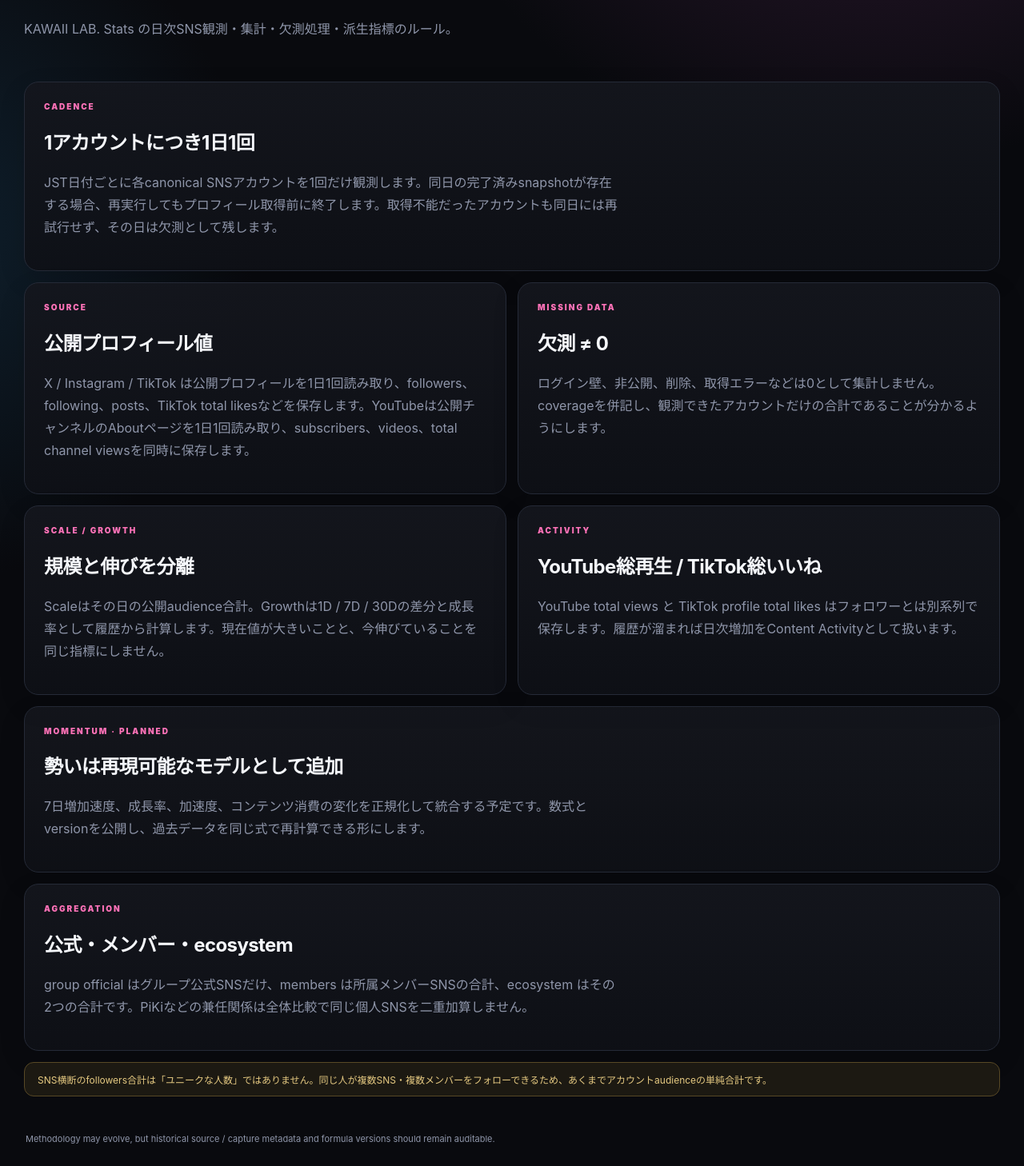
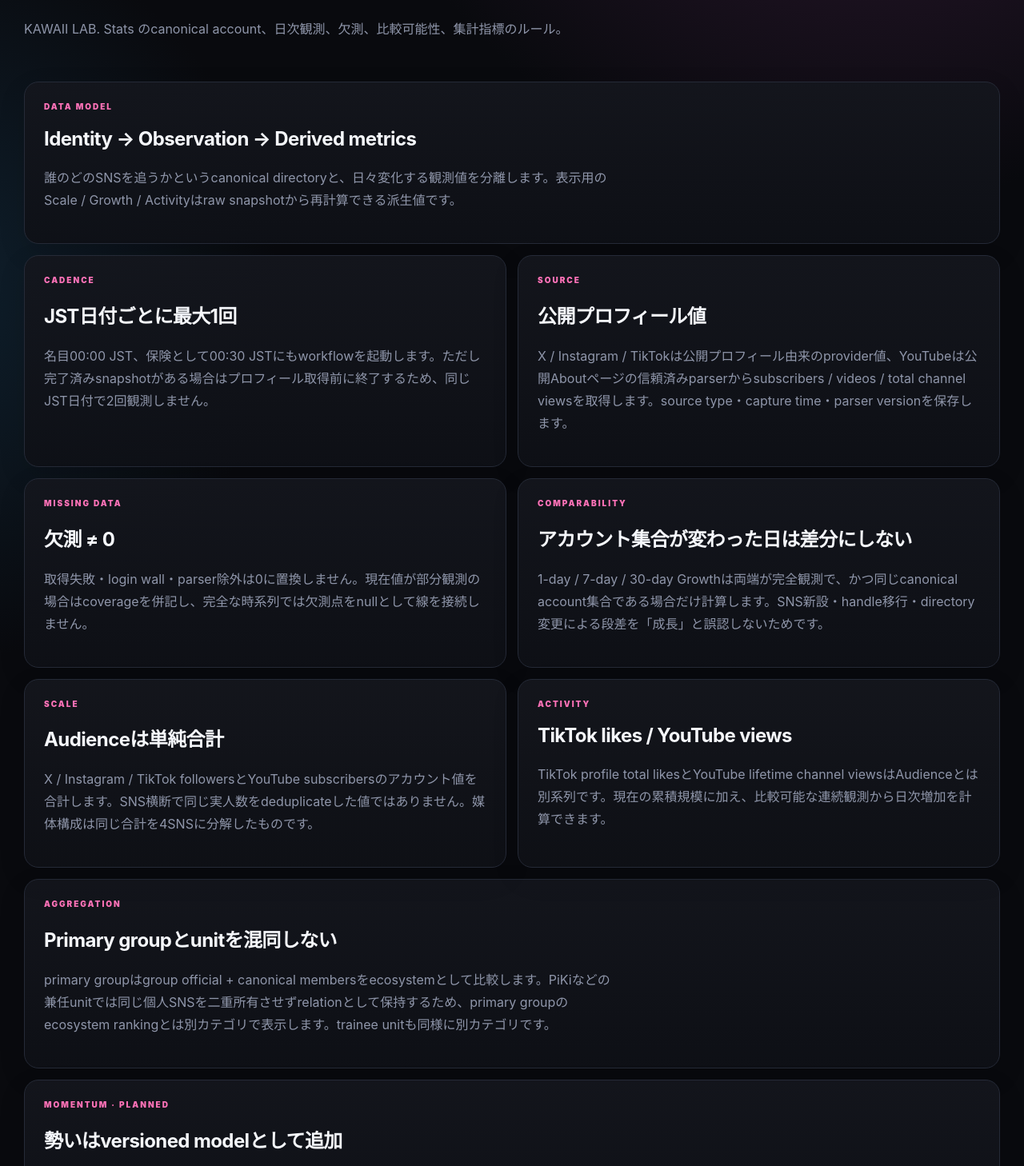
Before and after one commit to ProtChan/kawaii-lab-stats, a Next.js app: page /methodology in a window 1280 px wide. Shown: the part 232-1690 px from the top of the page at 80% size. Built offline with nearby package versions, Linux system fonts and the light colour scheme.

Commit message:
Document canonical metric and comparability rules

```diff
--- a/app/methodology/page.tsx
+++ b/app/methodology/page.tsx
@@ -4,20 +4,22 @@ export default function MethodologyPage() {
   return (
     <main>
       <SiteNav />
-      <header className="pageHero"><div><p className="eyebrow">METHODOLOGY</p><h1>How we measure</h1><p className="lead">KAWAII LAB. Stats の日次SNS観測・集計・欠測処理・派生指標のルール。</p></div><span className="badge">UNOFFICIAL</span></header>
+      <header className="pageHero"><div><p className="eyebrow">METHODOLOGY</p><h1>How we measure</h1><p className="lead">KAWAII LAB. Stats のcanonical account、日次観測、欠測、比較可能性、集計指標のルール。</p></div><span className="badge">UNOFFICIAL · AUDITABLE</span></header>
 
-      <section className="panel"><p className="eyebrow">CADENCE</p><h2>1アカウントにつき1日1回</h2><p className="lead">JST日付ごとに各canonical SNSアカウントを1回だけ観測します。同日の完了済みsnapshotが存在する場合、再実行してもプロフィール取得前に終了します。取得不能だったアカウントも同日には再試行せず、その日は欠測として残します。</p></section>
+      <section className="panel"><p className="eyebrow">DATA MODEL</p><h2>Identity → Observation → Derived metrics</h2><p className="lead">誰のどのSNSを追うかというcanonical directoryと、日々変化する観測値を分離します。表示用のScale / Growth / Activityはraw snapshotから再計算できる派生値です。</p></section>
 
-      <section className="grid2"><article className="panel"><p className="eyebrow">SOURCE</p><h2>公開プロフィール値</h2><p className="lead">X / Instagram / TikTok は公開プロフィールを1日1回読み取り、followers、following、posts、TikTok total likesなどを保存します。YouTubeは公開チャンネルのAboutページを1日1回読み取り、subscribers、videos、total channel viewsを同時に保存します。</p></article><article className="panel"><p className="eyebrow">MISSING DATA</p><h2>欠測 ≠ 0</h2><p className="lead">ログイン壁、非公開、削除、取得エラーなどは0として集計しません。coverageを併記し、観測できたアカウントだけの合計であることが分かるようにします。</p></article></section>
+      <section className="grid2"><article className="panel"><p className="eyebrow">CADENCE</p><h2>JST日付ごとに最大1回</h2><p className="lead">名目00:00 JST、保険として00:30 JSTにもworkflowを起動します。ただし完了済みsnapshotがある場合はプロフィール取得前に終了するため、同じJST日付で2回観測しません。</p></article><article className="panel"><p className="eyebrow">SOURCE</p><h2>公開プロフィール値</h2><p className="lead">X / Instagram / TikTokは公開プロフィール由来のprovider値、YouTubeは公開Aboutページの信頼済みparserからsubscribers / videos / total channel viewsを取得します。source type・capture time・parser versionを保存します。</p></article></section>
 
-      <section className="grid2"><article className="panel"><p className="eyebrow">SCALE / GROWTH</p><h2>規模と伸びを分離</h2><p className="lead">Scaleはその日の公開audience合計。Growthは1D / 7D / 30Dの差分と成長率として履歴から計算します。現在値が大きいことと、今伸びていることを同じ指標にしません。</p></article><article className="panel"><p className="eyebrow">ACTIVITY</p><h2>YouTube総再生 / TikTok総いいね</h2><p className="lead">YouTube total views と TikTok profile total likes はフォロワーとは別系列で保存します。履歴が溜まれば日次増加をContent Activityとして扱います。</p></article></section>
+      <section className="grid2"><article className="panel"><p className="eyebrow">MISSING DATA</p><h2>欠測 ≠ 0</h2><p className="lead">取得失敗・login wall・parser除外は0に置換しません。現在値が部分観測の場合はcoverageを併記し、完全な時系列では欠測点をnullとして線を接続しません。</p></article><article className="panel"><p className="eyebrow">COMPARABILITY</p><h2>アカウント集合が変わった日は差分にしない</h2><p className="lead">1-day / 7-day / 30-day Growthは両端が完全観測で、かつ同じcanonical account集合である場合だけ計算します。SNS新設・handle移行・directory変更による段差を「成長」と誤認しないためです。</p></article></section>
 
-      <section className="panel"><p className="eyebrow">MOMENTUM · PLANNED</p><h2>勢いは再現可能なモデルとして追加</h2><p className="lead">7日増加速度、成長率、加速度、コンテンツ消費の変化を正規化して統合する予定です。数式とversionを公開し、過去データを同じ式で再計算できる形にします。</p></section>
+      <section className="grid2"><article className="panel"><p className="eyebrow">SCALE</p><h2>Audienceは単純合計</h2><p className="lead">X / Instagram / TikTok followersとYouTube subscribersのアカウント値を合計します。SNS横断で同じ実人数をdeduplicateした値ではありません。媒体構成は同じ合計を4SNSに分解したものです。</p></article><article className="panel"><p className="eyebrow">ACTIVITY</p><h2>TikTok likes / YouTube views</h2><p className="lead">TikTok profile total likesとYouTube lifetime channel viewsはAudienceとは別系列です。現在の累積規模に加え、比較可能な連続観測から日次増加を計算できます。</p></article></section>
 
-      <section className="panel"><p className="eyebrow">AGGREGATION</p><h2>公式・メンバー・ecosystem</h2><p className="lead">group official はグループ公式SNSだけ、members は所属メンバーSNSの合計、ecosystem はその2つの合計です。PiKiなどの兼任関係は全体比較で同じ個人SNSを二重加算しません。</p></section>
+      <section className="panel"><p className="eyebrow">AGGREGATION</p><h2>Primary groupとunitを混同しない</h2><p className="lead">primary groupはgroup official + canonical membersをecosystemとして比較します。PiKiなどの兼任unitでは同じ個人SNSを二重所有させずrelationとして保持するため、primary groupのecosystem rankingとは別カテゴリで表示します。trainee unitも同様に別カテゴリです。</p></section>
 
-      <section className="notice">SNS横断のfollowers合計は「ユニークな人数」ではありません。同じ人が複数SNS・複数メンバーをフォローできるため、あくまでアカウントaudienceの単純合計です。</section>
-      <footer>Methodology may evolve, but historical source / capture metadata and formula versions should remain auditable.</footer>
+      <section className="panel"><p className="eyebrow">MOMENTUM · PLANNED</p><h2>勢いはversioned modelとして追加</h2><p className="lead">十分な履歴が蓄積した後、7日速度・成長率・加速度・Activity変化をロバストに正規化して統合します。式・必要履歴・versionを公開し、過去値を同じ式で再計算できる形にします。</p></section>
+
+      <section className="notice">SNS横断のfollowers/subscribers合計は「ユニークなファン人数」ではありません。ランキングやGrowthは、定義・coverage・canonical account集合が比較可能な範囲で読む必要があります。</section>
+      <footer>Methodology can evolve, but raw source metadata, capture timestamps, parser versions and formula versions should remain auditable.</footer>
     </main>
   );
 }
```
